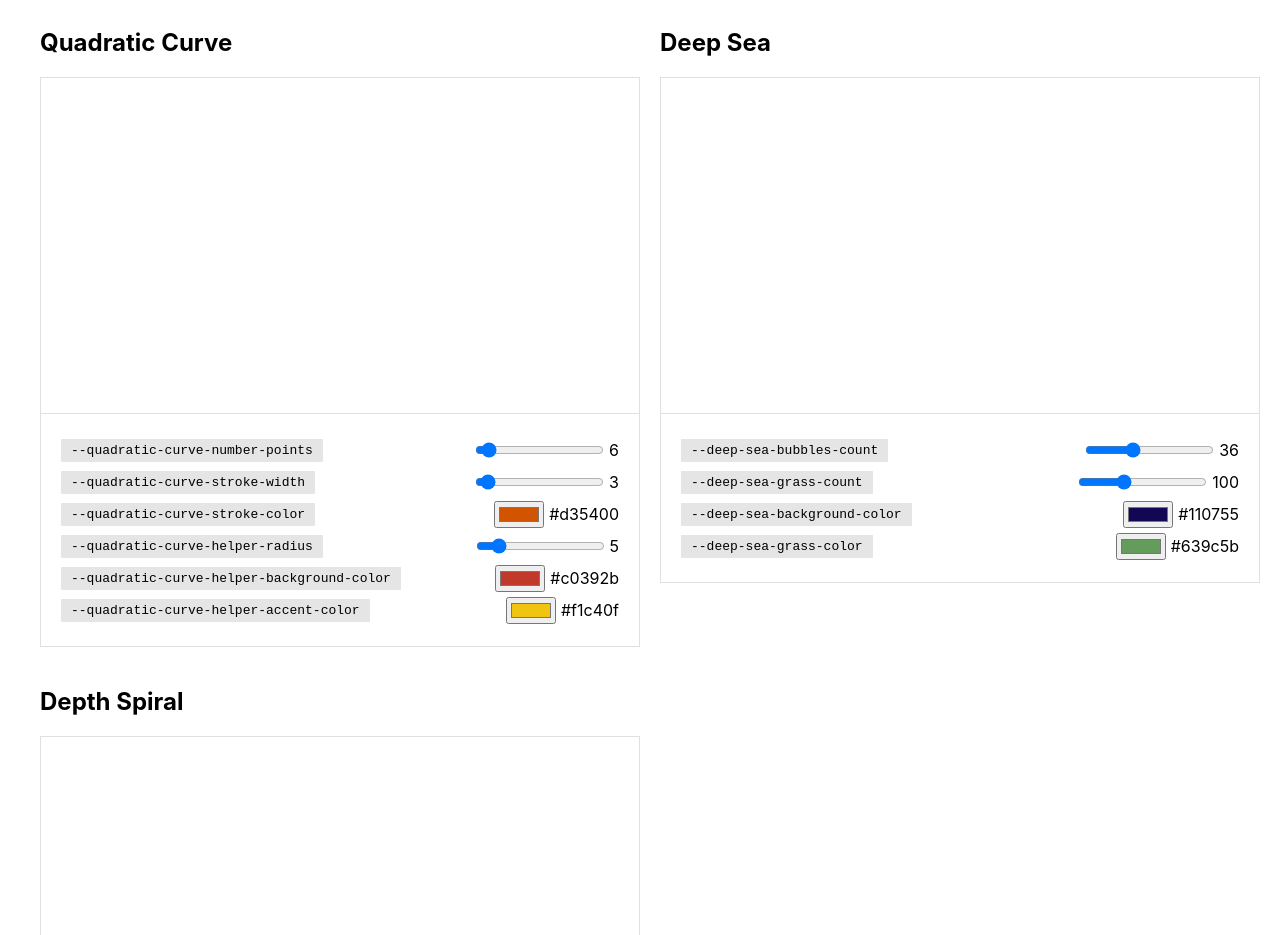
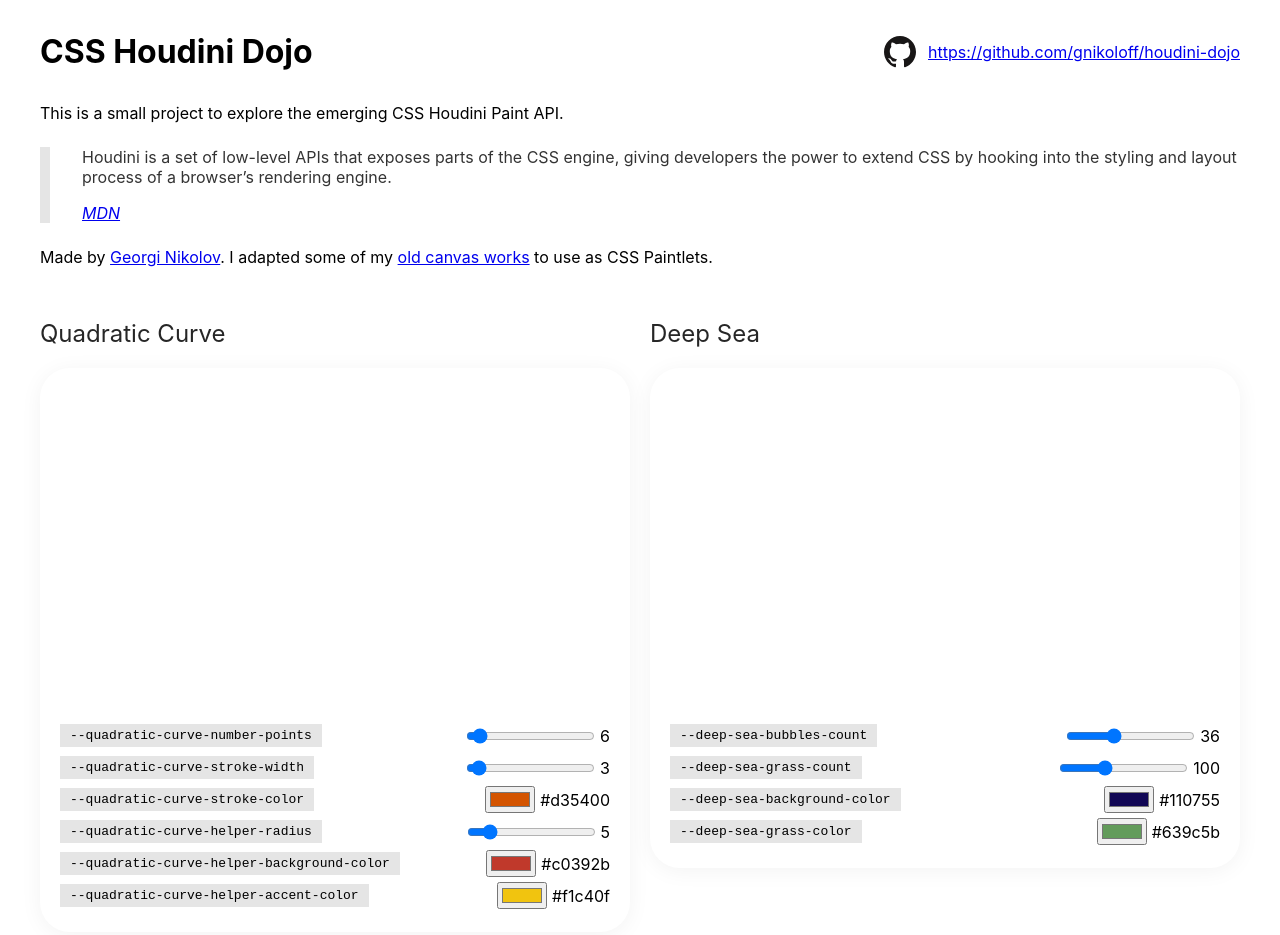
Before and after one commit to gnikoloff/houdini-dojo, a website with bundled scripts: page index.html in a window 1280 px wide. Shown: the top 935 px of the page. Built offline with nearby package versions, Linux system fonts and the light colour scheme; files whose address does not match are found by name.

Commit message:
styled demo page

```diff
--- a/app/index.css
+++ b/app/index.css
@@ -7,18 +7,21 @@ body {
     'Segoe UI Symbol';
 }
 
-.demo-wrapper {
+.container {
   margin: 0 auto;
   max-width: 1200px;
+}
+
+.demo-wrapper {
   display: grid;
   grid-gap: 20px;
-  grid-auto-columns: 50%;
+  grid-auto-columns: calc(50% - 10px);
 }
 
-.demo:nth-of-type(1) {
+.demo-el-wrapper:nth-of-type(1) {
   grid-column-start: 1;
 }
-.demo:nth-of-type(2) {
+.demo-el-wrapper:nth-of-type(2) {
   grid-column-start: 2;
 }
 
@@ -29,13 +32,24 @@ body {
   padding-top: 56.25%;
 }
 
+.demo-title {
+  font-weight: 400;
+  color: rgba(0, 0, 0, 0.85);
+}
+
+.demo {
+  box-shadow: 0px 3px 22px rgba(0, 0, 0, 0.05);
+  border-radius: 30px;
+  overflow: hidden;
+}
+
 .demo-preview {
   position: absolute;
   top: 0;
   right: 0;
   bottom: 0;
   left: 0;
-  border: 1px solid rgba(0, 0, 0, 0.12);
+  /* border: 1px solid rgba(0, 0, 0, 0.12); */
 }
 
 #spiral-preview {
@@ -43,7 +57,7 @@ body {
 }
 
 .demo-controls {
-  border: 1px solid rgba(0, 0, 0, 0.12);
+  /* border: 1px solid rgba(0, 0, 0, 0.12); */
   border-top: none;
   padding: 20px;
   /* height: 150px; */
@@ -70,3 +84,35 @@ body {
 .input-wrapper input {
   margin-right: 5px;
 }
+
+h1 {
+  margin: 0;
+}
+
+.intro {
+  padding: 1.5rem 0 1rem 0;
+  /* border-bottom: 1px solid rgba(0, 0, 0, 0.12); */
+}
+
+.github-link {
+  display: flex;
+  align-items: center;
+}
+
+.github-link svg {
+  margin-right: 12px;
+}
+
+blockquote {
+  margin: 1.5rem 0;
+  padding-left: 2rem;
+  border-left: 10px solid rgba(0, 0, 0, 0.1);
+  color: rgba(0, 0, 0, 0.8);
+}
+
+.title {
+  display: flex;
+  align-items: center;
+  justify-content: space-between;
+  margin-bottom: 2rem;
+}
--- a/app/index.js
+++ b/app/index.js
@@ -32,14 +32,18 @@ function init() {
   for (let i = 0; i < DEMOS_DESCRIPTIONS.length; i++) {
     const description = DEMOS_DESCRIPTIONS[i]
 
-    const $demoEl = document.createElement('div')
-    $demoEl.classList.add('demo')
-    $demoWrapper.appendChild($demoEl)
+    const $demoElWrapper = document.createElement('article')
+    $demoElWrapper.classList.add('demo-el-wrapper')
+    $demoWrapper.appendChild($demoElWrapper)
 
     const $demoTitle = document.createElement('h2')
     $demoTitle.innerText = description.title
     $demoTitle.classList.add('demo-title')
-    $demoEl.appendChild($demoTitle)
+    $demoElWrapper.appendChild($demoTitle)
+
+    const $demoEl = document.createElement('div')
+    $demoEl.classList.add('demo')
+    $demoElWrapper.appendChild($demoEl)
 
     const $demoPreviewWrapper = document.createElement('div')
     $demoPreviewWrapper.classList.add('demo-preview-wrapper')
--- a/index.html
+++ b/index.html
@@ -9,7 +9,29 @@
 
 </head>
 <body>
-  <div class="demo-wrapper"></div>
+  <header class="container intro">
+    <div class="title">
+      <h1>CSS Houdini Dojo</h1>
+      <a class="github-link" href="https://github.com/gnikoloff/houdini-dojo">
+        <svg enable-background="new 0 0 32 32" height="32px" id="Layer_1" version="1.0" viewBox="0 0 32 32" width="32px" xml:space="preserve" xmlns="http://www.w3.org/2000/svg" xmlns:xlink="http://www.w3.org/1999/xlink"><path clip-rule="evenodd" d="M16.003,0C7.17,0,0.008,7.162,0.008,15.997  c0,7.067,4.582,13.063,10.94,15.179c0.8,0.146,1.052-0.328,1.052-0.752c0-0.38,0.008-1.442,0-2.777  c-4.449,0.967-5.371-2.107-5.371-2.107c-0.727-1.848-1.775-2.34-1.775-2.34c-1.452-0.992,0.109-0.973,0.109-0.973  c1.605,0.113,2.451,1.649,2.451,1.649c1.427,2.443,3.743,1.737,4.654,1.329c0.146-1.034,0.56-1.739,1.017-2.139  c-3.552-0.404-7.286-1.776-7.286-7.906c0-1.747,0.623-3.174,1.646-4.292C7.28,10.464,6.73,8.837,7.602,6.634  c0,0,1.343-0.43,4.398,1.641c1.276-0.355,2.645-0.532,4.005-0.538c1.359,0.006,2.727,0.183,4.005,0.538  c3.055-2.07,4.396-1.641,4.396-1.641c0.872,2.203,0.323,3.83,0.159,4.234c1.023,1.118,1.644,2.545,1.644,4.292  c0,6.146-3.74,7.498-7.304,7.893C19.479,23.548,20,24.508,20,26c0,2,0,3.902,0,4.428c0,0.428,0.258,0.901,1.07,0.746  C27.422,29.055,32,23.062,32,15.997C32,7.162,24.838,0,16.003,0z" fill="#181616" fill-rule="evenodd"/><g/><g/><g/><g/><g/><g/></svg>
+        https://github.com/gnikoloff/houdini-dojo
+      </a>
+    </div>
+    <p>
+      This is a small project to explore the emerging CSS Houdini Paint API.
+
+      <blockquote>
+        <p>Houdini is a set of low-level APIs that exposes parts of the CSS engine, giving developers the power to extend CSS by hooking into the styling and layout process of a browser’s rendering engine.</p>
+        <cite>
+          <a href="https://developer.mozilla.org/en-US/docs/Web/Houdini">MDN</a>
+        </cite>
+      </blockquote>
+
+      Made by <a href="https://archive.georgi-nikolov.com/">Georgi Nikolov</a>. I adapted some of my <a href="https://codesketch.georgi-nikolov.com/">old canvas works</a> to use as CSS Paintlets.
+    </p>
+
+  </header>
+  <div class="container demo-wrapper"></div>
   <script src="dist/index.js"></script>
 </body>
 </html>
```
